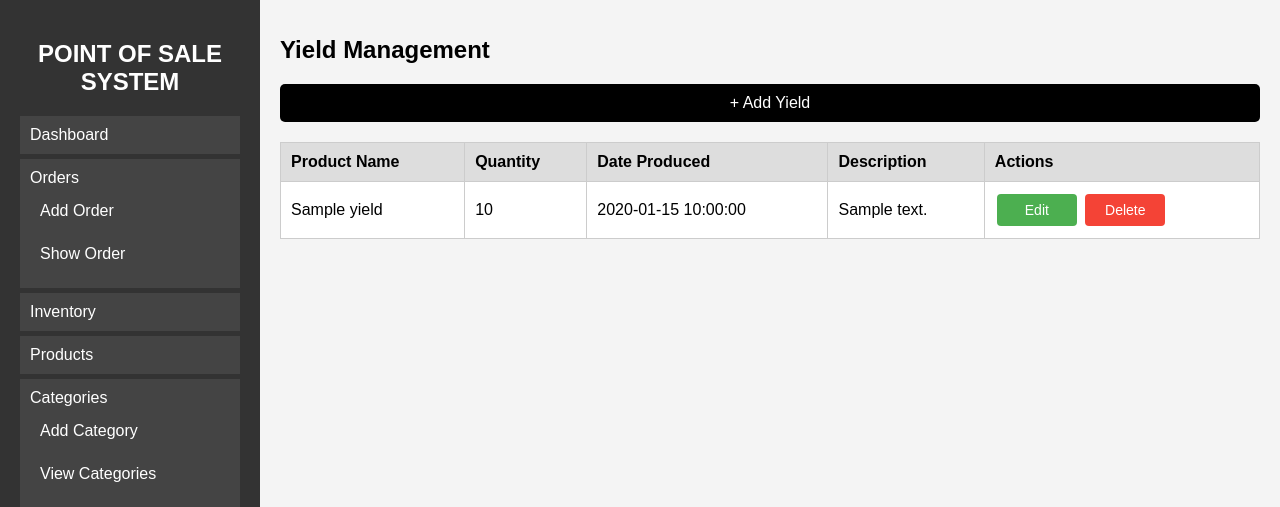
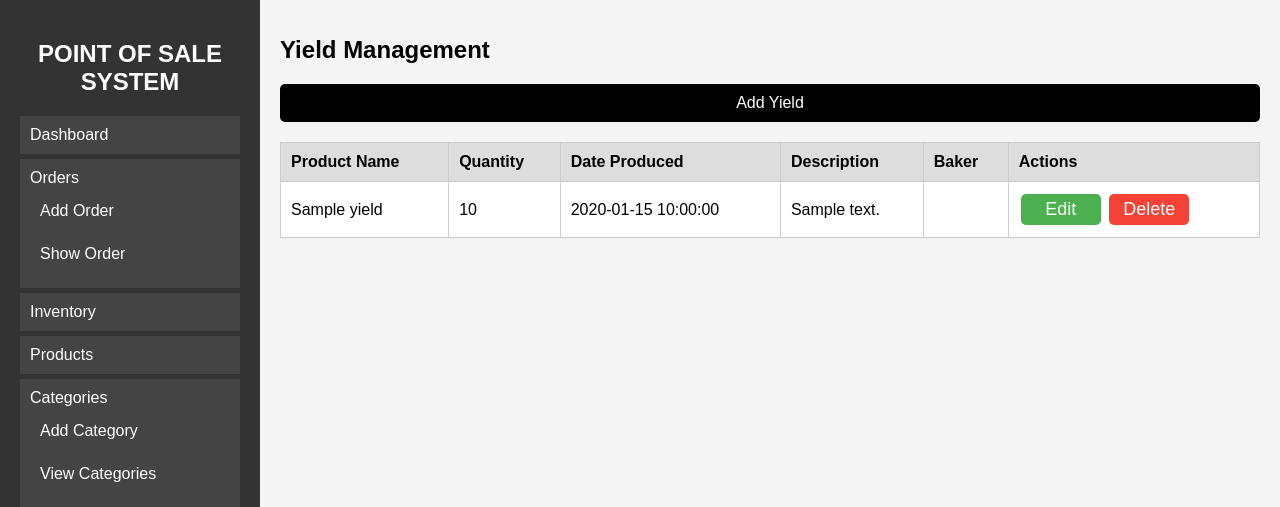
Before and after one commit to iiam-Ereny/IT6L_Bakery_Project, a PHP site: page /yield.php in a window 1280 px wide. Shown: the top 507 px of the page. Run offline with PHP 8.4, Linux system fonts and the light colour scheme; data comes from the database, SQL or seed files in the repository; tables that the repository leaves empty or names only in its code hold one stand-in row (values such as "Sample post").

Commit message:
Update yield.php

```diff
--- a/Bakery_Prince/yield.php
+++ b/Bakery_Prince/yield.php
@@ -4,44 +4,64 @@ include 'db.php'; // Database connection
 
 // Handle Adding or Updating Yield
 if ($_SERVER["REQUEST_METHOD"] == "POST") {
-    $product_name = $_POST['product_name'];
-    $quantity = $_POST['quantity'];
+    $id = isset($_POST['id']) ? intval($_POST['id']) : 0;
+    $product_name = trim($_POST['product_name']);
+    $quantity = intval($_POST['quantity']);
     $date_produced = $_POST['date_produced'];
-    $description = $_POST['description'];
-    $id = isset($_POST['id']) ? $_POST['id'] : '';
+    $description = trim($_POST['description']);
+    $baker = intval($_POST['baker']);
 
-    if (!empty($id)) {
+    if ($id > 0) {
         // Update existing record
-        $query = "UPDATE yields SET product_name=?, quantity=?, date_produced=?, description=? WHERE id=?";
+        $query = "UPDATE yields SET product_name=?, quantity=?, date_produced=?, description=?, baker=? WHERE id=?";
         $stmt = mysqli_prepare($conn, $query);
-        mysqli_stmt_bind_param($stmt, "sissi", $product_name, $quantity, $date_produced, $description, $id);
+        mysqli_stmt_bind_param($stmt, "sissii", $product_name, $quantity, $date_produced, $description, $baker, $id);
     } else {
         // Insert new record
-        $query = "INSERT INTO yields (product_name, quantity, date_produced, description) VALUES (?, ?, ?, ?)";
+        $query = "INSERT INTO yields (product_name, quantity, date_produced, description, baker) VALUES (?, ?, ?, ?, ?)";
         $stmt = mysqli_prepare($conn, $query);
-        mysqli_stmt_bind_param($stmt, "siss", $product_name, $quantity, $date_produced, $description);
+        mysqli_stmt_bind_param($stmt, "sissi", $product_name, $quantity, $date_produced, $description, $baker);
     }
-    mysqli_stmt_execute($stmt);
+
+    if ($stmt && mysqli_stmt_execute($stmt)) {
         mysqli_stmt_close($stmt);
         header("Location: yield.php");
         exit();
+    } else {
+        die("Database Error: " . mysqli_error($conn));
+    }
 }
 
 // Handle Deleting Yield
 if (isset($_GET['delete_id'])) {
-    $delete_id = $_GET['delete_id'];
+    $delete_id = intval($_GET['delete_id']);
     $query = "DELETE FROM yields WHERE id=?";
     $stmt = mysqli_prepare($conn, $query);
     mysqli_stmt_bind_param($stmt, "i", $delete_id);
+    if ($stmt) {
         mysqli_stmt_execute($stmt);
         mysqli_stmt_close($stmt);
+    }
     header("Location: yield.php");
     exit();
 }
 
 // Fetch yield records
-$query = "SELECT * FROM yields ORDER BY date_produced DESC";
+$query = "SELECT y.*, e.First_name, e.Last_name, e.EmployeeID
+          FROM yields y
+          LEFT JOIN employee e ON y.baker = e.EmployeeID
+          ORDER BY y.date_produced DESC";
 $result = mysqli_query($conn, $query);
+if (!$result) {
+    die("Error fetching yields: " . mysqli_error($conn));
+}
+
+// Fetch bakers for the dropdown
+$baker_query = "SELECT EmployeeID, First_name, Last_name FROM employee WHERE position = 'Baker'";
+$baker_result = mysqli_query($conn, $baker_query);
+if (!$baker_result) {
+    die("Error fetching bakers: " . mysqli_error($conn));
+}
 ?>
 
 <!DOCTYPE html>
@@ -51,15 +71,6 @@ $result = mysqli_query($conn, $query);
     <meta name="viewport" content="width=device-width, initial-scale=1.0">
     <title>Yield Management</title>
     <link rel="stylesheet" href="main.css">
-    <style>
-        .modal { display: none; position: fixed; top: 50%; left: 50%; transform: translate(-50%, -50%); background: white; padding: 20px; border-radius: 5px; box-shadow: 0 0 10px gray; }
-        .modal-content { padding: 20px; }
-        .close { float: right; font-size: 20px; cursor: pointer; }
-        .edit-btn, .delete-btn { padding: 8px 12px; font-size: 14px; border: none; cursor: pointer; border-radius: 4px; text-align: center; }
-        .edit-btn { background-color: #4CAF50; color: white; }
-        .delete-btn { background-color: #f44336; color: white; }
-        .edit-btn:hover, .delete-btn:hover { opacity: 0.8; }
-    </style>
 </head>
 <body>
 
@@ -91,10 +102,11 @@ $result = mysqli_query($conn, $query);
         </ul>
     </div>
 
+
 <div class="main-content">
     <h1>Yield Management</h1>
 
-    <button onclick="openModal()">+ Add Yield</button>
+    <button onclick="openModal()">Add Yield</button>
 
     <table border="1">
         <tr>
@@ -102,6 +114,7 @@ $result = mysqli_query($conn, $query);
             <th>Quantity</th>
             <th>Date Produced</th>
             <th>Description</th>
+            <th>Baker</th>
             <th>Actions</th>
         </tr>
         <?php while ($row = mysqli_fetch_assoc($result)) { ?>
@@ -110,9 +123,18 @@ $result = mysqli_query($conn, $query);
                 <td><?= htmlspecialchars($row['quantity']); ?></td>
                 <td><?= htmlspecialchars($row['date_produced']); ?></td>
                 <td><?= htmlspecialchars($row['description']); ?></td>
+                <td><?= htmlspecialchars($row['First_name'] . " " . $row['Last_name']); ?></td>
                 <td>
-                    <button class="edit-btn" onclick="editYield(<?= $row['id'] ?>, '<?= htmlspecialchars($row['product_name'], ENT_QUOTES) ?>', <?= $row['quantity'] ?>, '<?= $row['date_produced'] ?>', '<?= htmlspecialchars($row['description'], ENT_QUOTES) ?>')">Edit</button>
-                    <button class="delete-btn" onclick="confirmDelete(<?= $row['id'] ?>)">Delete</button>
+                    <button class="edit-btn" onclick="editYield(
+                        <?= $row['id'] ?>,
+                        '<?= htmlspecialchars($row['product_name'], ENT_QUOTES) ?>',
+                        <?= $row['quantity'] ?>,
+                        '<?= $row['date_produced'] ?>',
+                        '<?= htmlspecialchars($row['description'], ENT_QUOTES) ?>',
+                        <?= intval($row['baker']) ?>
+                    )">Edit</button>
+
+                    <button class="delete-btn   " onclick="confirmDelete(<?= $row['id'] ?>)">Delete</button>
                 </td>
             </tr>
         <?php } ?>
@@ -134,37 +156,70 @@ $result = mysqli_query($conn, $query);
             <input type="date" name="date_produced" id="date_produced" required>
             <label>Description:</label>
             <textarea name="description" id="description" rows="3" required></textarea>
+            <label>Baker:</label>
+            <select name="baker" id="baker" required>
+                <option value="">Select a baker</option>
+                <?php while ($baker = mysqli_fetch_assoc($baker_result)) { ?>
+                    <option value="<?= $baker['EmployeeID'] ?>">
+                        <?= htmlspecialchars($baker['First_name'] . " " . $baker['Last_name']); ?>
+                    </option>
+                <?php } ?>
+            </select>
             <button type="submit" id="saveButton">Save</button>
         </form>
     </div>
 </div>
 
 <script>
+document.addEventListener("DOMContentLoaded", function () {
+    // Ensure modal is hidden when page loads
+    document.getElementById('yieldModal').style.display = 'none';
+});
+
+
 function openModal() {
     document.getElementById('modalTitle').innerText = "Add Yield";
-        document.getElementById('saveButton').innerText = "Save";
+    document.getElementById('saveButton').innerText = "Save"; // Ensure it always says "Save"
+
+    // Reset input fields
     document.getElementById('yieldId').value = "";
     document.getElementById('product_name').value = "";
     document.getElementById('quantity').value = "";
     document.getElementById('date_produced').value = "";
     document.getElementById('description').value = "";
+    document.getElementById('baker').value = "";
+
     document.getElementById('yieldModal').style.display = 'block';
 }
+
 
 function closeModal() {
     document.getElementById('yieldModal').style.display = 'none';
 }
 
-    function editYield(id, product_name, quantity, date_produced, description) {
+function editYield(id, product_name, quantity, date_produced, description, baker) {
+    document.getElementById('modalTitle').innerText = "Edit Yield";
+    document.getElementById('saveButton').innerText = "Update"; // Set button to "Update" when editing
+
+    // Fill in the existing data
     document.getElementById('yieldId').value = id;
     document.getElementById('product_name').value = product_name;
     document.getElementById('quantity').value = quantity;
     document.getElementById('date_produced').value = date_produced;
     document.getElementById('description').value = description;
-        document.getElementById('modalTitle').innerText = "Edit Yield";
-        document.getElementById('saveButton').innerText = "Update";
+
+    // Select the correct baker in the dropdown
+    let bakerDropdown = document.getElementById('baker');
+    for (let i = 0; i < bakerDropdown.options.length; i++) {
+        if (parseInt(bakerDropdown.options[i].value) === baker) {
+            bakerDropdown.options[i].selected = true;
+            break;
+        }
+    }
+
     document.getElementById('yieldModal').style.display = 'block';
 }
+
 
 function confirmDelete(id) {
     if (confirm("Are you sure you want to delete this yield?")) {
```
Lines whose indentation alone changed are shown as unchanged.
